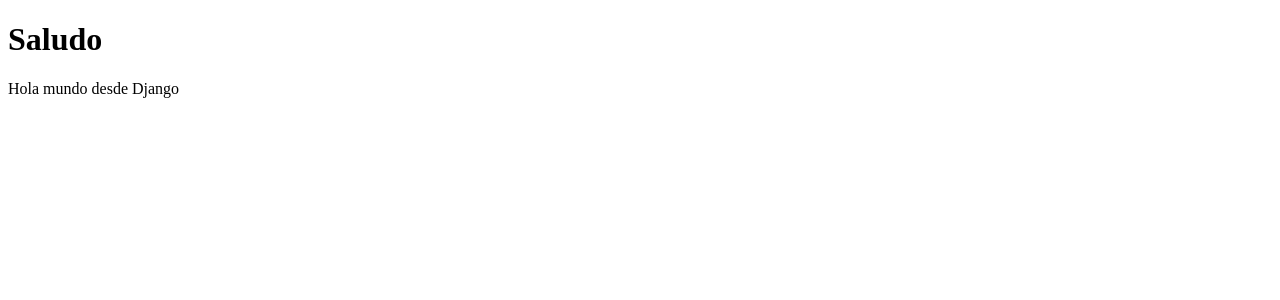
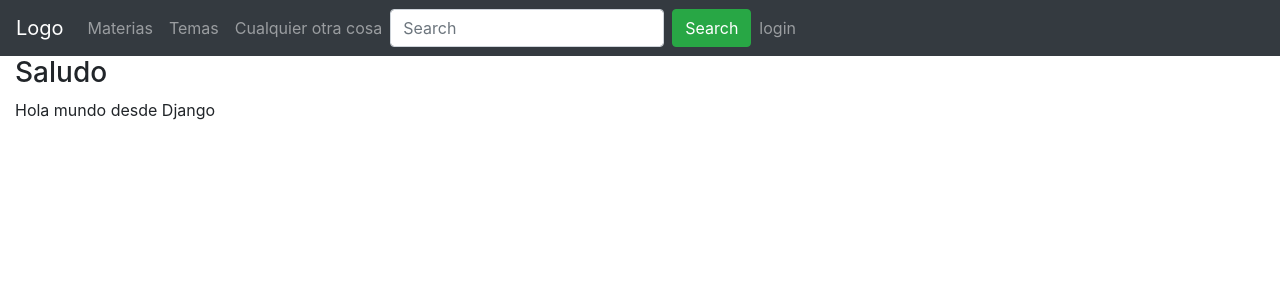
Before and after one commit to Yursksf1/deploy_application_6, a Django app: page / in a window 1280 px wide. Shown: the top 300 px of the page. Run offline with Django 3.2, Linux system fonts and the light colour scheme.

Commit message:
define base templates

```diff
--- a/myapp/templates/index.html
+++ b/myapp/templates/index.html
@@ -1,15 +1,55 @@
 <!DOCTYPE html>
 <html lang="en">
 <head>
-    <meta charset="UTF-8">
-    <title>index</title>
+  <title>Bootstrap Example</title>
+  <meta charset="utf-8">
+  <meta name="viewport" content="width=device-width, initial-scale=1">
+  <link rel="stylesheet" href="https://cdn.jsdelivr.net/npm/bootstrap@4.6.1/dist/css/bootstrap.min.css">
+  <script src="https://cdn.jsdelivr.net/npm/jquery@3.6.0/dist/jquery.slim.min.js"></script>
+  <script src="https://cdn.jsdelivr.net/npm/popper.js@1.16.1/dist/umd/popper.min.js"></script>
+  <script src="https://cdn.jsdelivr.net/npm/bootstrap@4.6.1/dist/js/bootstrap.bundle.min.js"></script>
 </head>
 <body>
-    <h1>Saludo</h1>
+
+<nav class="navbar navbar-expand-sm bg-dark navbar-dark">
+  <!-- Brand/logo -->
+  <a class="navbar-brand" href="#">Logo</a>
+
+  <!-- Links -->
+  <ul class="navbar-nav">
+    <li class="nav-item">
+      <a class="nav-link" href="#">Materias</a>
+    </li>
+    <li class="nav-item">
+      <a class="nav-link" href="#">Temas</a>
+    </li>
+    <li class="nav-item">
+      <a class="nav-link" href="#">Cualquier otra cosa</a>
+    </li>
+  </ul>
+    <form class="form-inline" action="/action_page.php">
+    <input class="form-control mr-sm-2" type="text" placeholder="Search">
+    <button class="btn btn-success" type="submit">Search</button>
+  </form>
+      <ul class="navbar-nav">
+        <li class="nav-item">
+                {% if user.is_authenticated %}
+                    <a class="nav-link" href="#">logout</a>
+                {% else %}
+                    <a class="nav-link" href="#">login</a>
+                {% endif %}
+        </li>
+      </ul>
+</nav>
+
+<div class="container-fluid">
+    <h3>Saludo</h3>
     {% if user.is_authenticated %}
         <p> Hola <b>  {{ user.username }}</b> desde Django  </p>
     {% else %}
         <p> Hola mundo desde Django  </p>
     {% endif %}
+</div>
+
 </body>
 </html>
--- a/mysite/urls.py
+++ b/mysite/urls.py
@@ -19,5 +19,5 @@ from django.views.generic import TemplateView
 
 urlpatterns = [
     path('', TemplateView.as_view(template_name='index.html'), name='index'),
-    path('admin/', admin.site.urls),
+    path('admin/', admin.site.urls, name='admin'),
 ]
```
